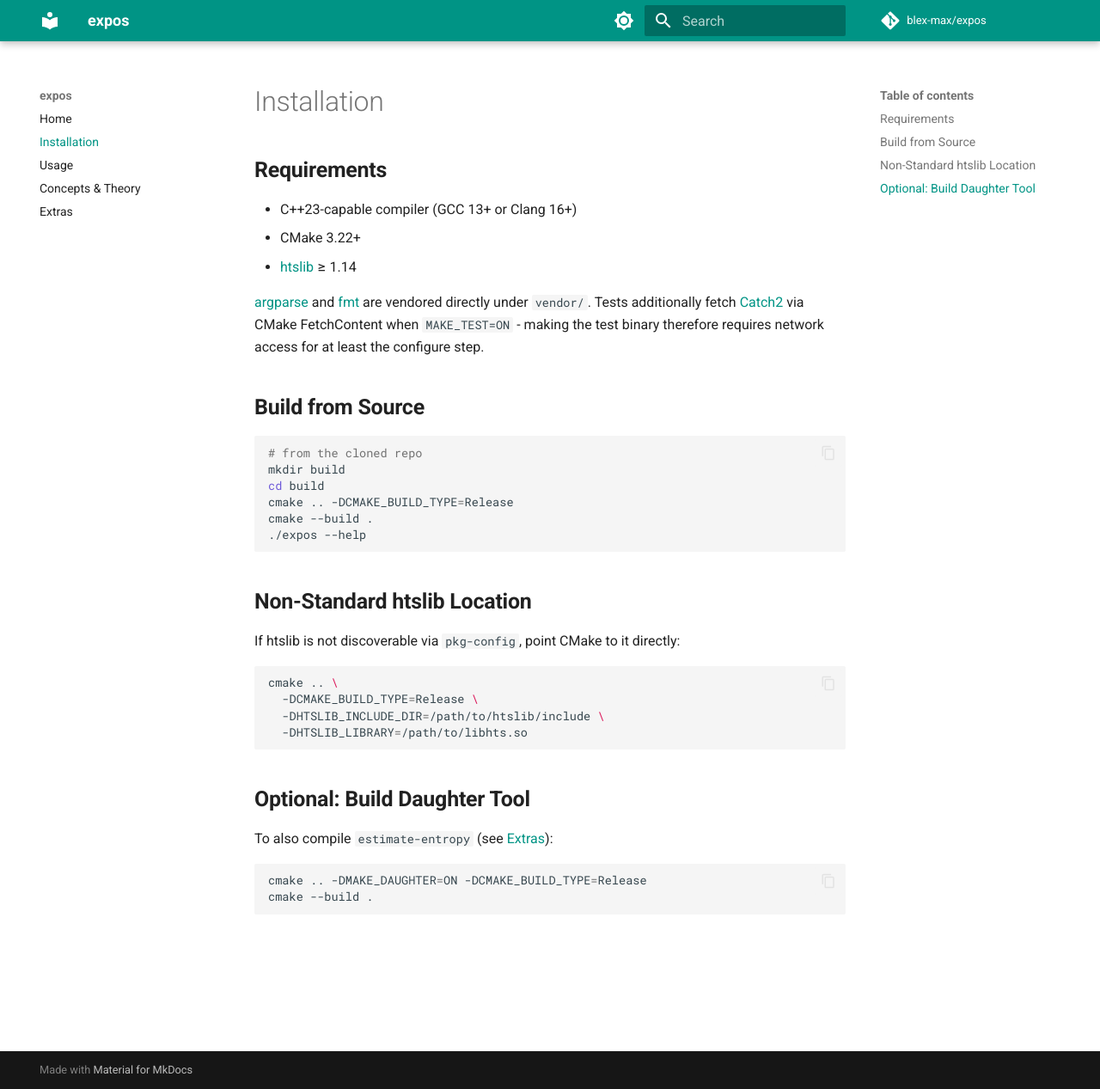
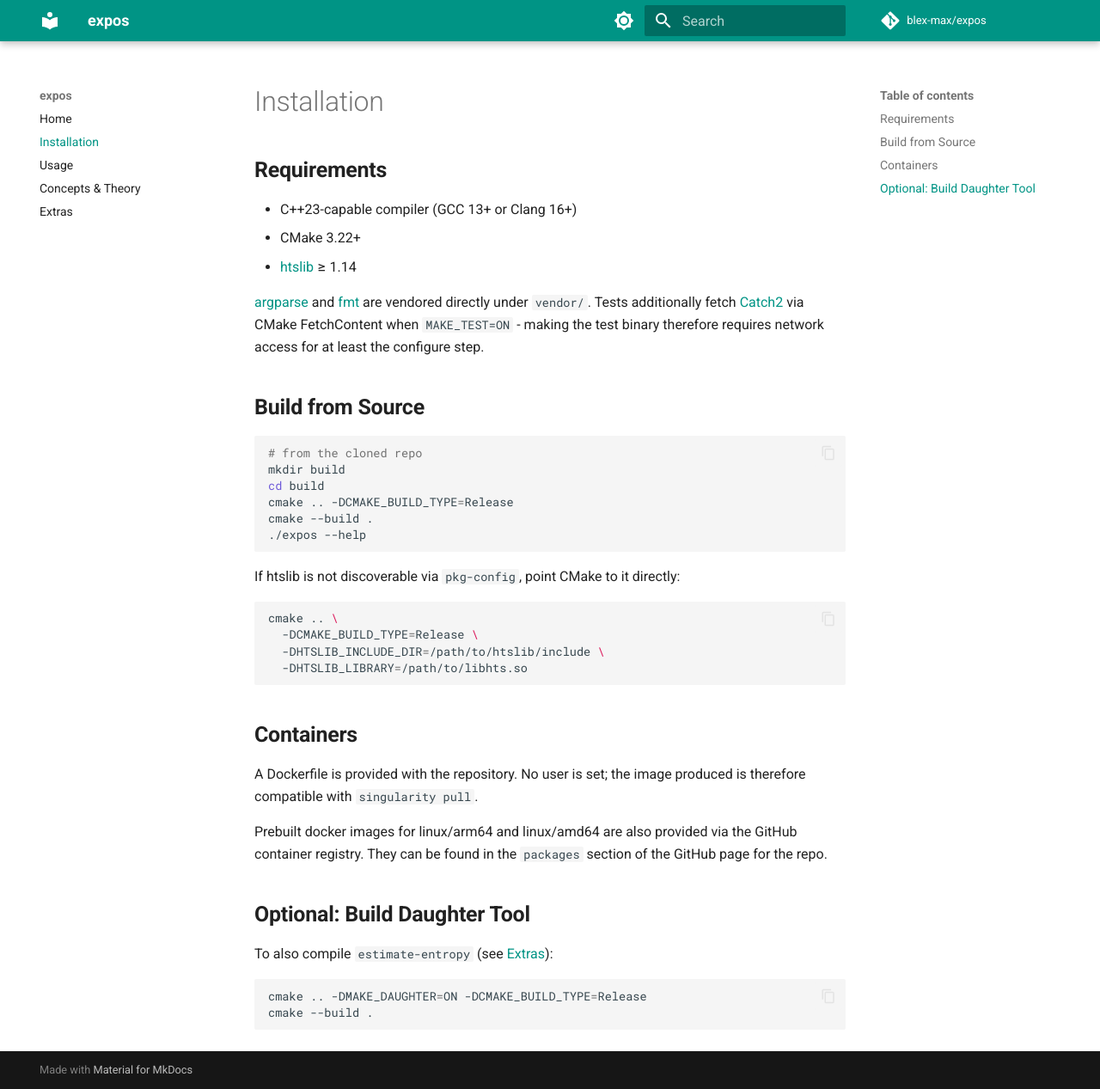
Before and after one commit to blex-max/expos, an MkDocs documentation site: the page built from docs/installation.md, in a window 1280 px wide and 1267 px high. Shown: the whole window at 86% size. Built offline with MkDocs 1.6.1 and Material for MkDocs 9.7.7, drawn with Linux system fonts in a browser that asks for light colours; comment, search, counter and statistics services are not loaded.

Commit message:
update install doc

````diff
--- a/docs/installation.md
+++ b/docs/installation.md
@@ -19,8 +19,6 @@ cmake --build .
 ./expos --help
 ```
 
-## **Non-Standard htslib Location**
-
 If htslib is not discoverable via `pkg-config`, point CMake to it directly:
 
 ```bash
@@ -30,6 +28,14 @@ cmake .. \
   -DHTSLIB_LIBRARY=/path/to/libhts.so
 ```
 
+## **Containers**
+
+A Dockerfile is provided with the repository. No user is set; the image produced is therefore compatible with
+`singularity pull`.
+
+Prebuilt docker images for linux/arm64 and linux/amd64 are also provided via the GitHub container registry.
+They can be found in the `packages` section of the GitHub page for the repo.
+
 ## **Optional: Build Daughter Tool**
 
 To also compile `estimate-entropy` (see [Extras](extras.md)):
````
Also changed, not shown: README.md (+35 -7 lines).
